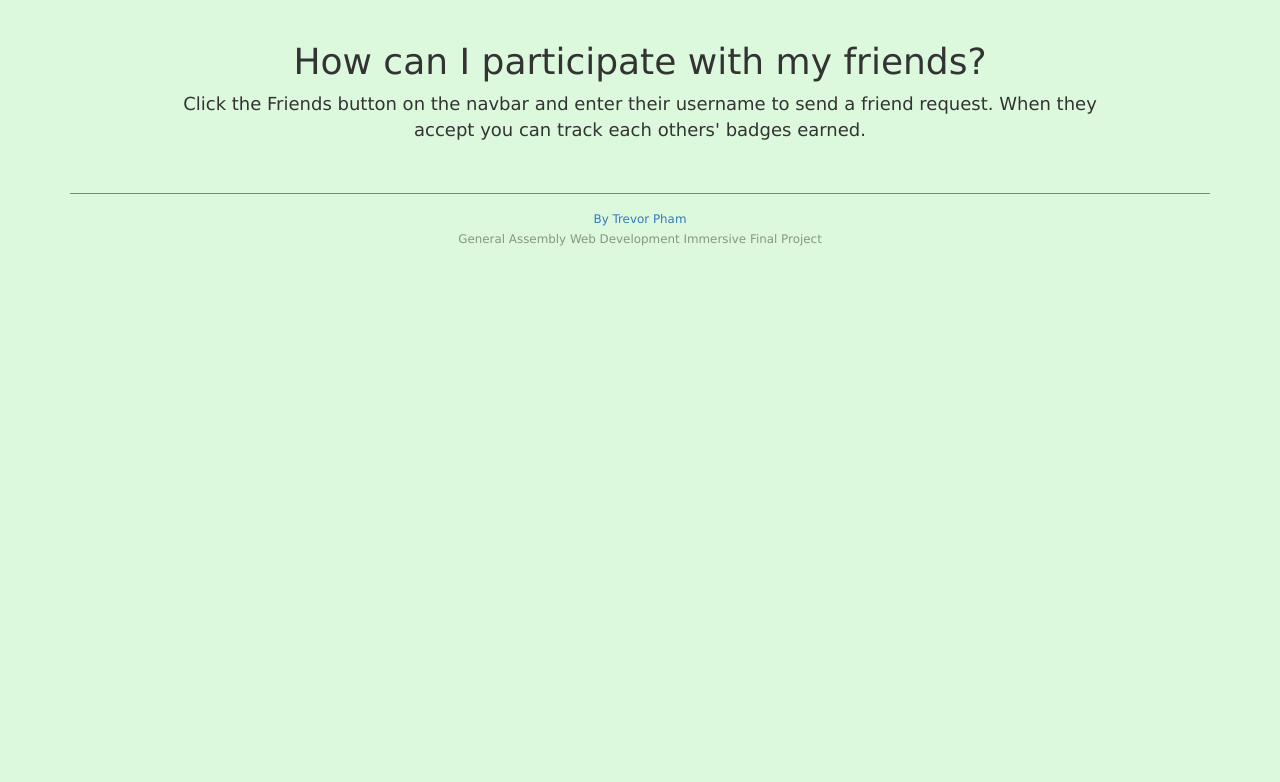
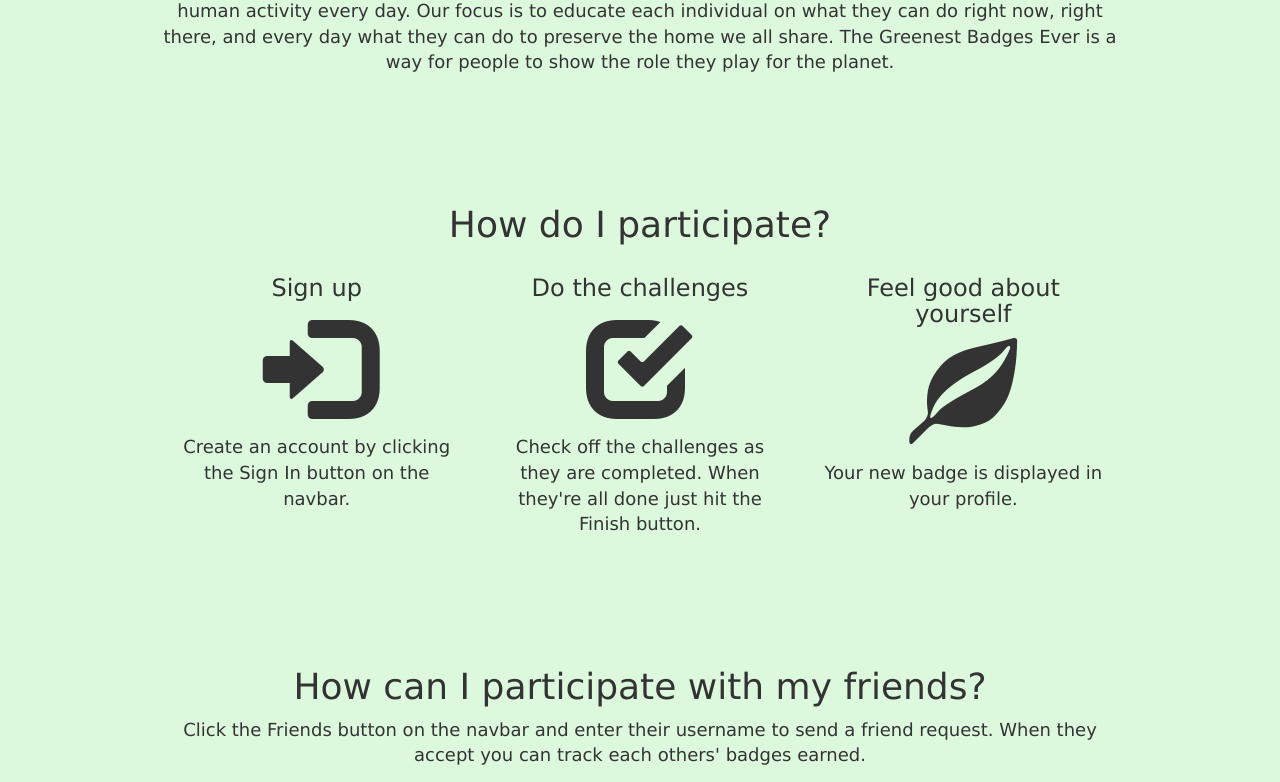
Before and after one commit to chinibi/green-with-friends, a website: page public/index.html in a window 1280 px wide. Shown: the part 737-1519 px from the top of the page. Before the commit the page ends 1020 px from the top, so only its background shows below. Drawn offline with nearby package versions, Linux system fonts and the light colour scheme; some packages are replaced by stand-ins of ours; no server answers.

Commit message:
more front page content

```diff
--- a/public/css/main.css
+++ b/public/css/main.css
@@ -78,12 +78,17 @@
 
 .fp-section {
   max-width: 1000px;
-  margin-top: 25px;
-  margin-bottom: 25px;
+  margin-top: 100px;
+  margin-bottom: 100px;
+}
+
+.glyphicon-log-in, .glyphicon-check, .glyphicon-leaf {
+  font-size: 6em;
+  margin-bottom: 15px;
 }
 
 body {
-  font-family: futura, "lucida grande";
+  font-family: futura, verdana;
   font-size: 18px;
   background-color: rgba(144,238,144,0.3);
   /*padding-top: 70px;*/
--- a/public/js/templates/welcome.html
+++ b/public/js/templates/welcome.html
@@ -23,15 +23,24 @@
 </div>
 
 <div class="fp-section container-fluid">
+  <h1 class='text-center'>Why are we doing this?</h1>
+  <p>
+    This website is about creating a culture of conservation, awareness, and teamwork in a planet impacted by human activity every day.  Our focus is to educate each individual on what they can do right now, right there, and every day what they can do to preserve the home we all share.  The Greenest Badges Ever is a way for people to show the role they play for the planet.
+  </p>
+</div>
+
+<div class="fp-section container-fluid">
   <h1 class='text-center'>How do I participate?</h1>
   <div class="col-sm-4">
     <h3>Sign up</h3>
+    <span class="glyphicon glyphicon-log-in"></span>
     <p>
       Create an account by clicking the Sign In button on the navbar.
     </p>
   </div>
   <div class="col-sm-4">
     <h3>Do the challenges</h3>
+    <span class="glyphicon glyphicon-check"></span>
     <p>
       Check off the challenges as they are completed. When they're all done
       just hit the Finish button.
@@ -39,6 +48,7 @@
   </div>
   <div class="col-sm-4">
     <h3>Feel good about yourself</h3>
+    <span class="glyphicon glyphicon-leaf"></span>
     <p>
       Your new badge is displayed in your profile.
     </p>
```
